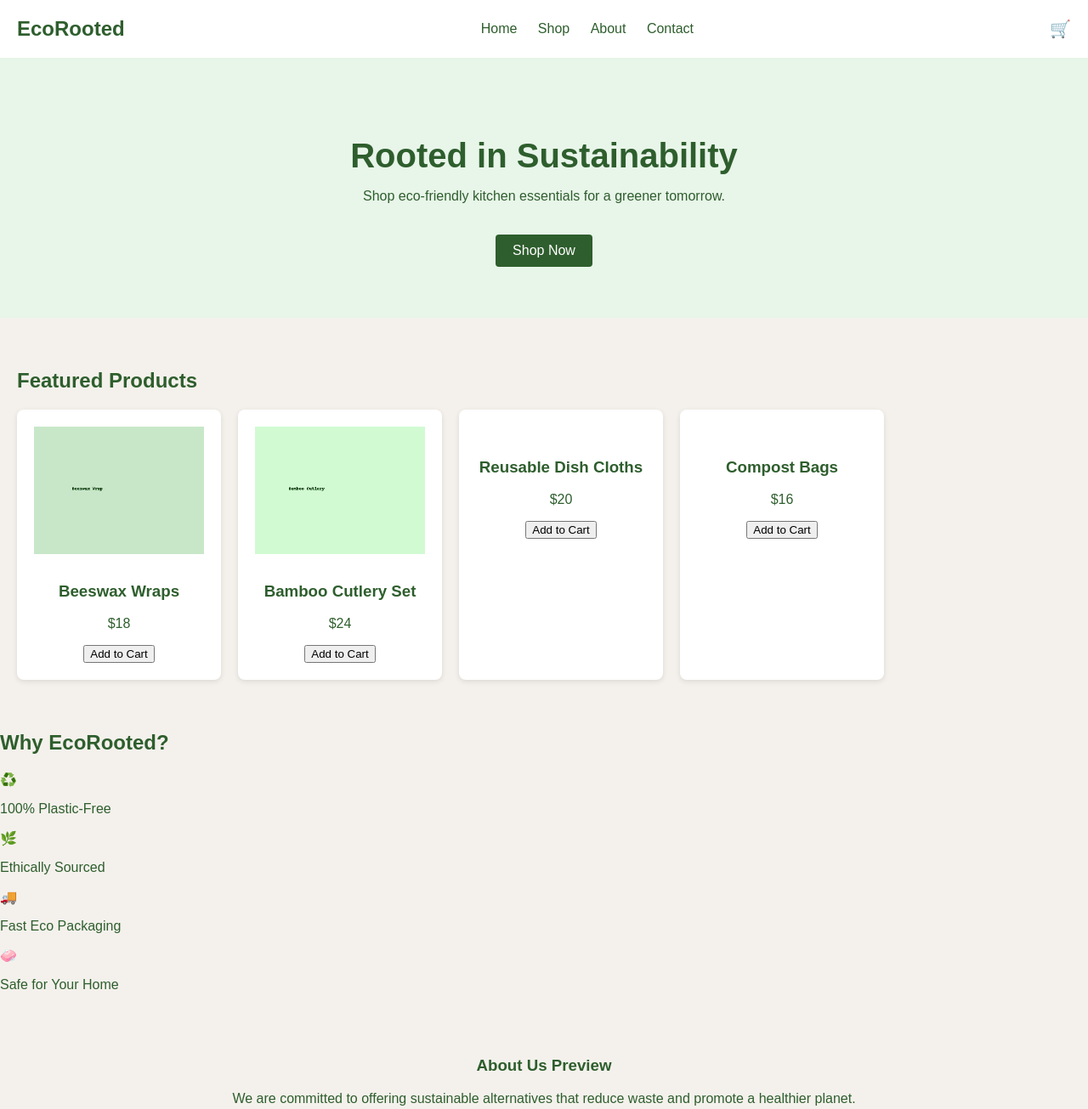
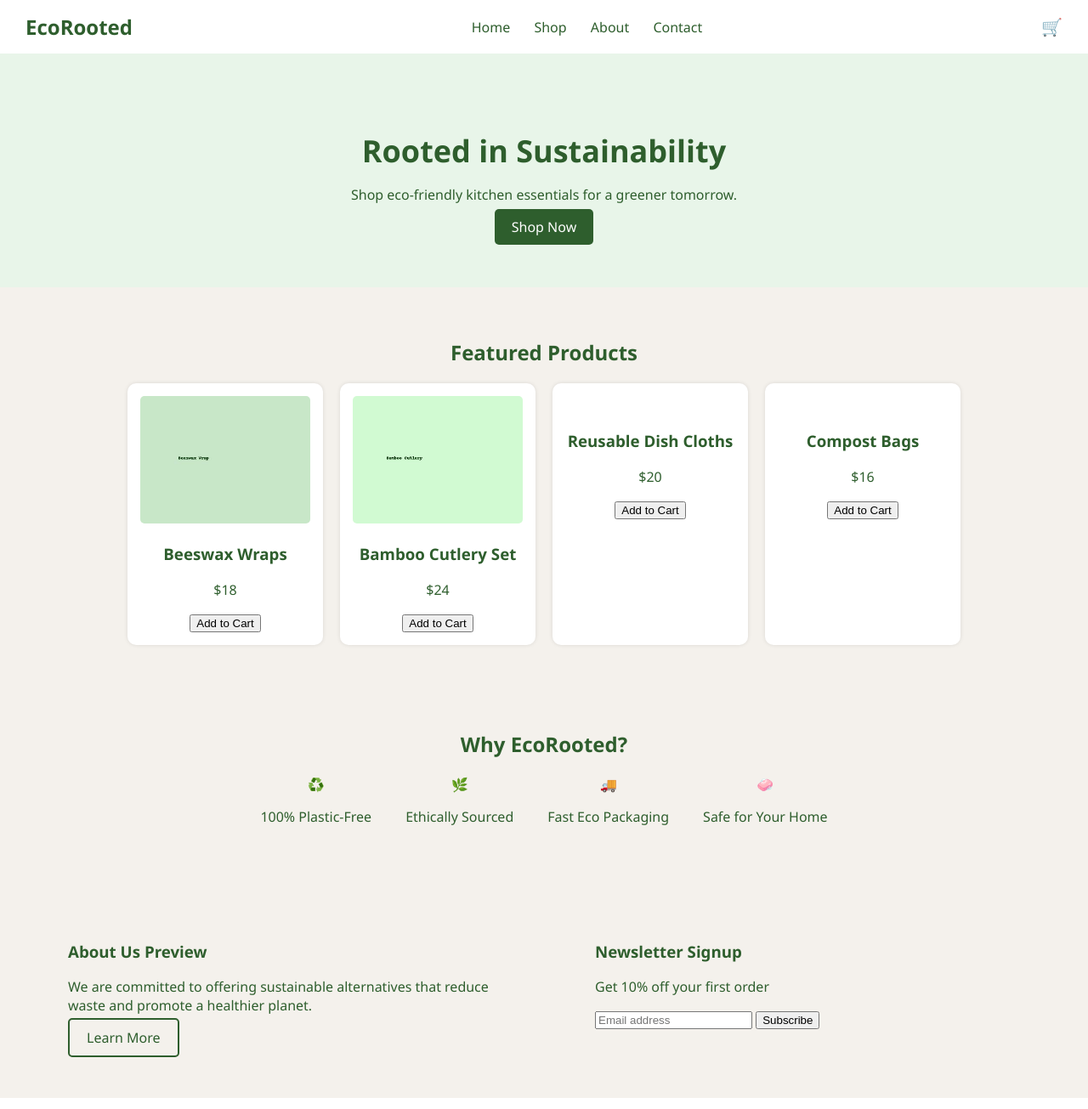
Before and after one commit to shafikaranikkath-sudo/ecorooted-frontend, a plain HTML site: page index.html in a window 1280 px wide. Shown: the top 1305 px of the page at 85% size. Drawn offline with Linux system fonts and the light colour scheme.

Commit message:
Update styles.css

```diff
--- a/styles.css
+++ b/styles.css
@@ -1,6 +1,7 @@
+
 body {
   margin: 0;
-  font-family: 'Poppins', sans-serif;
+  font-family: 'Segoe UI', sans-serif;
   background-color: #F4F1EC;
   color: #2E5E2D;
 }
@@ -8,115 +9,95 @@ header {
   display: flex;
   justify-content: space-between;
   align-items: center;
-  padding: 20px;
-  background-color: #fff;
-  box-shadow: 0 2px 5px rgba(0,0,0,0.1);
+  padding: 15px 30px;
+  background: #fff;
 }
 .logo {
   font-size: 24px;
   font-weight: bold;
-  color: #2E5E2D;
 }
 nav a {
-  margin: 0 10px;
+  margin: 0 12px;
   text-decoration: none;
   color: #2E5E2D;
-  font-weight: 500;
 }
 .cart {
   font-size: 20px;
   cursor: pointer;
 }
 .hero {
+  background-color: #E8F5E9;
   text-align: center;
   padding: 60px 20px;
-  background: #E8F5E9;
 }
 .hero h1 {
-  font-size: 40px;
+  font-size: 36px;
   margin-bottom: 10px;
 }
 .hero .btn {
-  display: inline-block;
   padding: 10px 20px;
   background: #2E5E2D;
-  color: #fff;
+  color: white;
+  border: none;
+  border-radius: 5px;
   text-decoration: none;
-  margin-top: 20px;
-  border-radius: 4px;
 }
 .products {
   padding: 40px 20px;
+  text-align: center;
 }
 .product-grid {
   display: flex;
+  flex-wrap: wrap;
   gap: 20px;
-  flex-wrap: wrap;
+  justify-content: center;
 }
 .product-card {
   background: #fff;
-  padding: 20px;
+  padding: 15px;
+  border-radius: 10px;
   width: 200px;
-  border-radius: 8px;
-  text-align: center;
-  box-shadow: 0 2px 6px rgba(0,0,0,0.1);
+  box-shadow: 0 0 5px rgba(0,0,0,0.1);
 }
 .product-card img {
-  max-width: 100%;
+  width: 100%;
   height: auto;
-  margin-bottom: 10px;
+  border-radius: 5px;
 }
-.about, .newsletter {
+.benefits {
   text-align: center;
   padding: 40px 20px;
 }
+.benefit-icons {
+  display: flex;
+  justify-content: center;
+  gap: 40px;
+  flex-wrap: wrap;
+}
+.benefit-icons div {
+  text-align: center;
+}
+.info-grid {
+  display: flex;
+  flex-wrap: wrap;
+  justify-content: space-around;
+  padding: 40px 20px;
+}
+.about, .newsletter {
+  flex: 1 1 300px;
+  max-width: 500px;
+  padding: 20px;
+}
 .btn-outline {
+  padding: 10px 20px;
   border: 2px solid #2E5E2D;
-  padding: 10px 20px;
+  background: transparent;
+  color: #2E5E2D;
+  border-radius: 5px;
   text-decoration: none;
-  color: #2E5E2D;
-  margin-top: 10px;
-  display: inline-block;
-  border-radius: 4px;
-}
-.newsletter input {
-  padding: 10px;
-  margin-right: 10px;
-  border: 1px solid #ccc;
-  border-radius: 4px;
 }
 footer {
-  background: #ffffff;
   text-align: center;
   padding: 20px;
-  margin-top: 40px;
-  box-shadow: 0 -1px 5px rgba(0,0,0,0.05);
+  background: #fff;
 }
-.cart-modal {
-  display: none;
-  position: fixed;
-  top: 20%;
-  left: 50%;
-  transform: translate(-50%, 0);
-  background: white;
-  padding: 20px;
-  border: 2px solid #2E5E2D;
-  z-index: 1000;
-  width: 300px;
-  border-radius: 8px;
-  box-shadow: 0 2px 10px rgba(0,0,0,0.15);
-}
-.cart-modal ul {
-  list-style-type: none;
-  padding: 0;
-  margin: 10px 0;
-}
-.cart-modal button {
-  margin-top: 10px;
-  background-color: #2E5E2D;
-  color: white;
-  border: none;
-  padding: 8px 12px;
-  cursor: pointer;
-  border-radius: 4px;
-}
```
